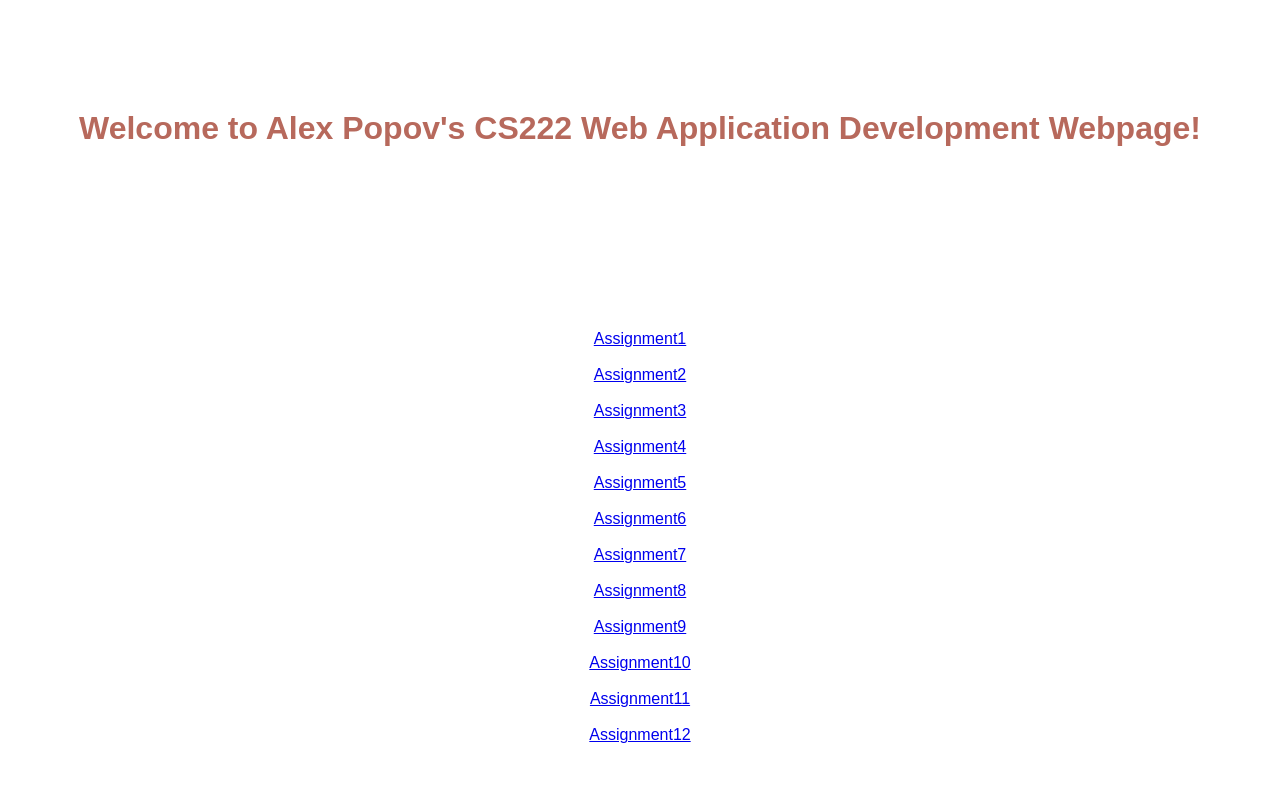
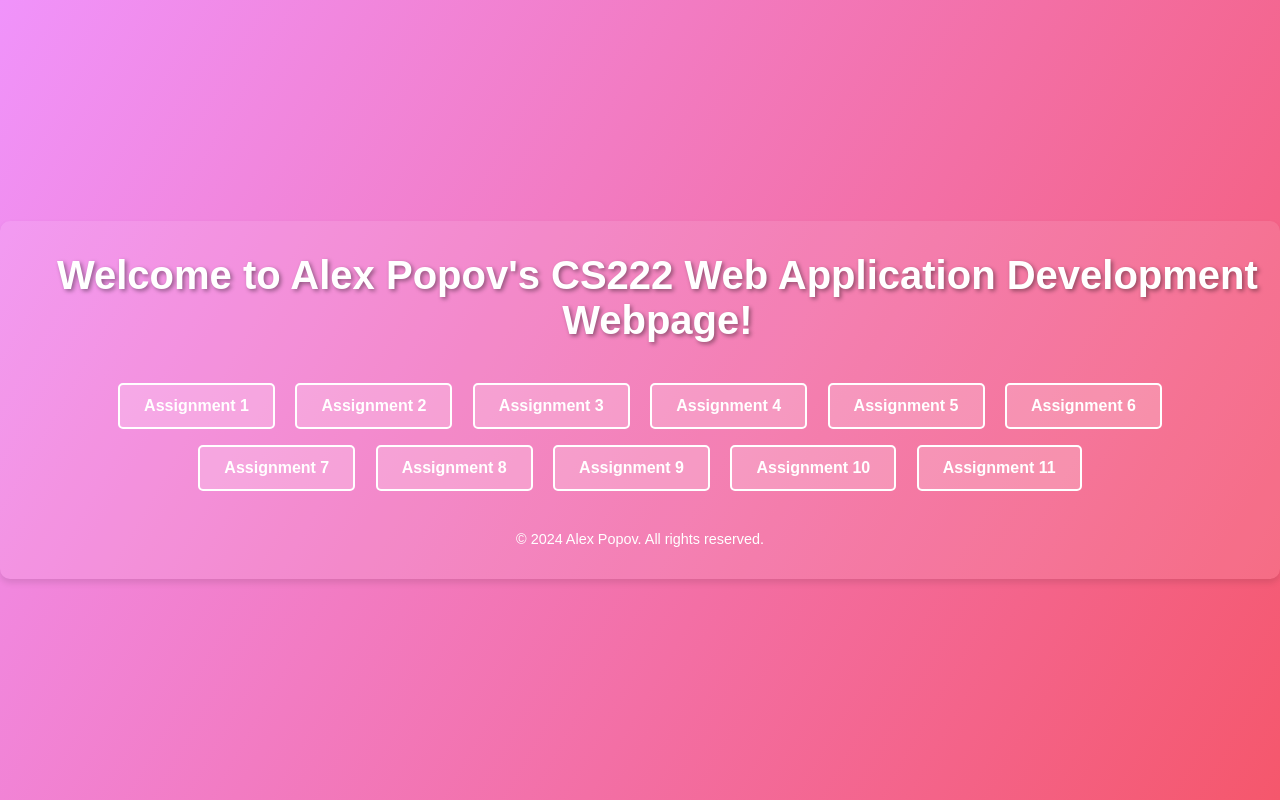
Before and after one commit to apop274/CS222WebAppDevPage, a plain HTML site: page frontend/index.html in a window 1280 px wide. Drawn offline with Linux system fonts and the light colour scheme.

Commit message:
Update index.html

```diff
--- a/frontend/index.html
+++ b/frontend/index.html
@@ -1,44 +1,101 @@
 <!DOCTYPE html>
-
-
 <html lang="en">
-
 <head>
-
     <meta charset="UTF-8">
     <meta name="viewport" content="width=device-width, initial-scale=1.0">
-    <title>Alex Popov's CS222 Website</title>
+    <title>CS222 Web Application Development</title>
+    <style>
+        /* General Reset */
+        * {
+            margin: 0;
+            padding: 0;
+            box-sizing: border-box;
+        }
 
-    <link rel="stylesheet" href="css/styles.css">
+        body {
+            font-family: 'Arial', sans-serif;
+            background: linear-gradient(120deg, #f093fb, #f5576c);
+            display: flex;
+            justify-content: center;
+            align-items: center;
+            min-height: 100vh;
+            color: #fff;
+        }
 
+        .container {
+            text-align: center;
+            background: rgba(255, 255, 255, 0.1);
+            padding: 2rem;
+            border-radius: 10px;
+            box-shadow: 0 4px 6px rgba(0, 0, 0, 0.1);
+        }
+
+        h1 {
+            font-size: 2.5rem;
+            margin-bottom: 1rem;
+            color: #fff;
+            text-shadow: 2px 2px 4px rgba(0, 0, 0, 0.4);
+            animation: slideSides 4s infinite alternate ease-in-out;
+        }
+
+        @keyframes slideSides {
+            0% {
+                transform: translateX(0);
+            }
+            100% {
+                transform: translateX(20px);
+            }
+        }
+
+        .assignments {
+            margin-top: 2rem;
+        }
+
+        .assignments a {
+            display: inline-block;
+            margin: 0.5rem;
+            padding: 0.75rem 1.5rem;
+            text-decoration: none;
+            color: #fff;
+            font-weight: bold;
+            border: 2px solid #fff;
+            border-radius: 5px;
+            transition: all 0.3s ease-in-out;
+            background: rgba(255, 255, 255, 0.2);
+        }
+
+        .assignments a:hover {
+            background: #fff;
+            color: #f5576c;
+            transform: scale(1.1);
+        }
+
+        footer {
+            margin-top: 2rem;
+            font-size: 0.9rem;
+        }
+    </style>
 </head>
 <body>
-    <h1>Welcome to Alex Popov's CS222 Web Application Development Webpage!</h1>
+    <div class="container">
+        <h1>Welcome to Alex Popov's CS222 Web Application Development Webpage!</h1>
+        <div class="assignments">
+            <a href="assignment1.html">Assignment 1</a>
+            <a href="assignment2.html">Assignment 2</a>
+            <a href="assignment3.html">Assignment 3</a>
+            <a href="assignment4.html">Assignment 4</a>
+            <a href="assignment5.html">Assignment 5</a>
+            <a href="assignment6.html">Assignment 6</a>
+            <a href="assignment7.html">Assignment 7</a>
+            <a href="assignment8.html">Assignment 8</a>
+            <a href="assignment9.html">Assignment 9</a>
+            <a href="assignment10.html">Assignment 10</a>
+            <a href="assignment11.html">Assignment 11</a>
 
-    <br/>
-    <br/>
-    <br/>
-
-
-    <br/>
-    <br/>
-    <br/>
-    <br/>
-    <br/>
-    <br/>
-
-    <a href="assignment1.html">Assignment1</a> <br/>
-    <a href="assignment2.html">Assignment2</a> <br/>
-    <a href="assignment2.html">Assignment3</a> <br/>
-    <a href="assignment2.html">Assignment4</a> <br/>
-    <a href="assignment2.html">Assignment5</a> <br/>
-    <a href="assignment2.html">Assignment6</a> <br/>
-    <a href="assignment2.html">Assignment7</a> <br/>
-    <a href="assignment2.html">Assignment8</a> <br/>
-    <a href="assignment2.html">Assignment9</a> <br/>
-    <a href="assignment2.html">Assignment10</a> <br/>
-    <a href="assignment2.html">Assignment11</a> <br/>
-    <a href="assignment2.html">Assignment12</a> <br/>
-
+        </div>
+        <footer>
+            <p>&copy; 2024 Alex Popov. All rights reserved.</p>
+        </footer>
+    </div>
 </body>
 </html>
```
